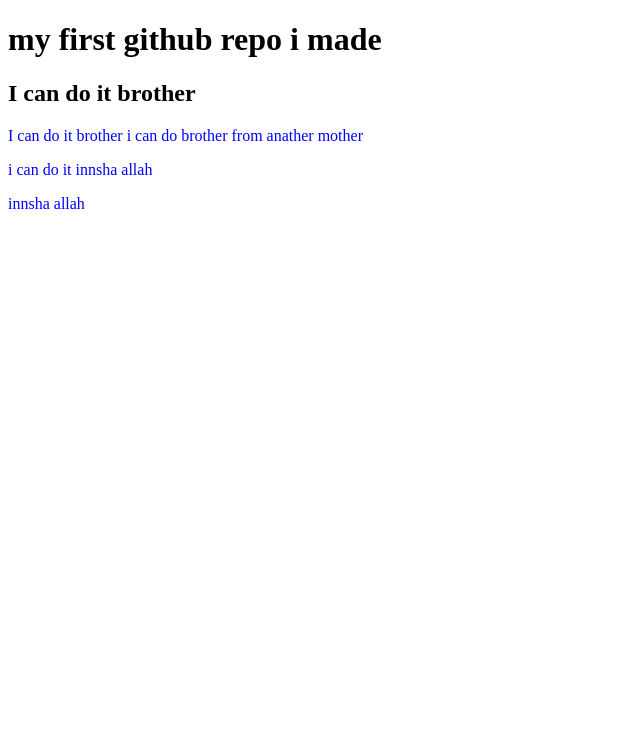
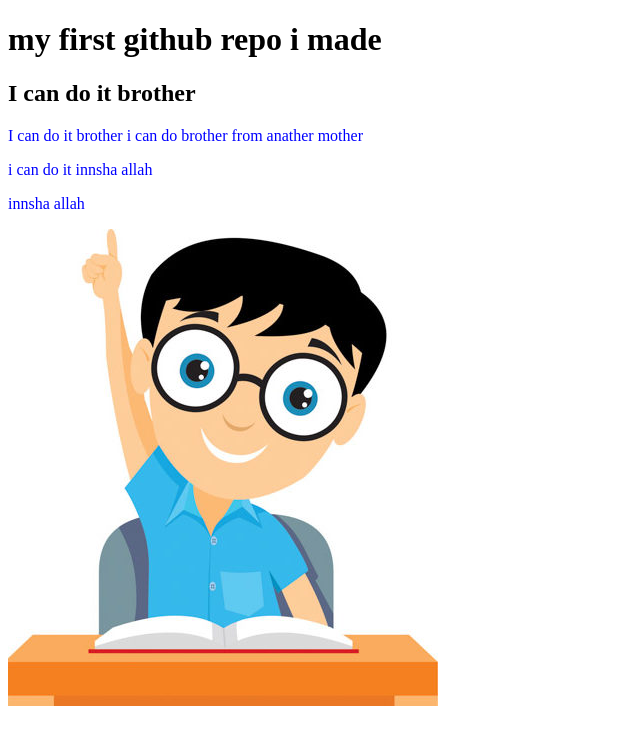
Before and after one commit to badboys1238/my-first-repo, a plain HTML site: page index.html in a window 1280 px wide. Shown: the whole page, without its empty margins (0-640 px from the left). Drawn offline with Linux system fonts and the light colour scheme.

Commit message:
Added Picture

```diff
--- a/index.html
+++ b/index.html
@@ -13,6 +13,7 @@
     <p>I can do it brother i can do brother from anather mother </p>
     <p>i can do it innsha allah</p>
     <p>innsha allah</p>
+    <img src="pic1.jpg" alt="">
 
 </body>
 </html>
```
Also changed, not shown: pic1.jpg (added).
